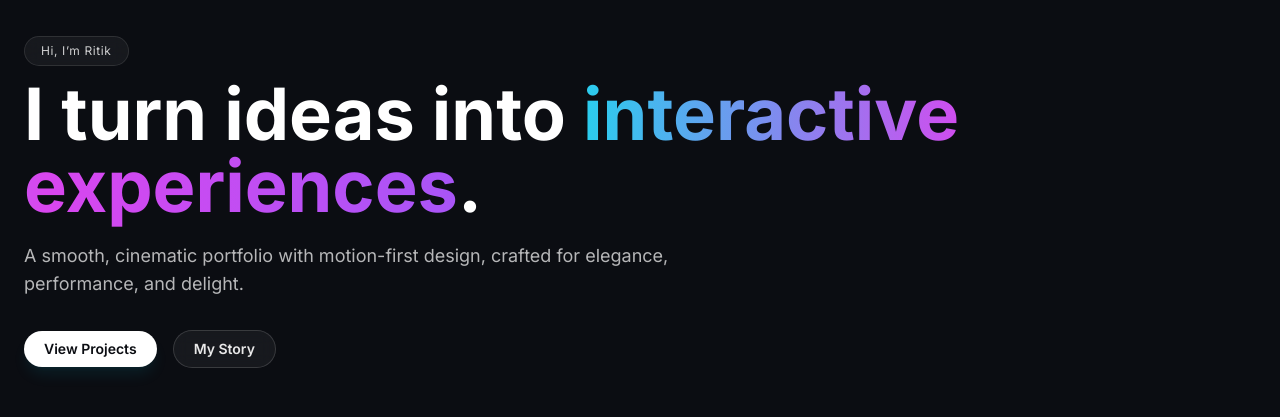
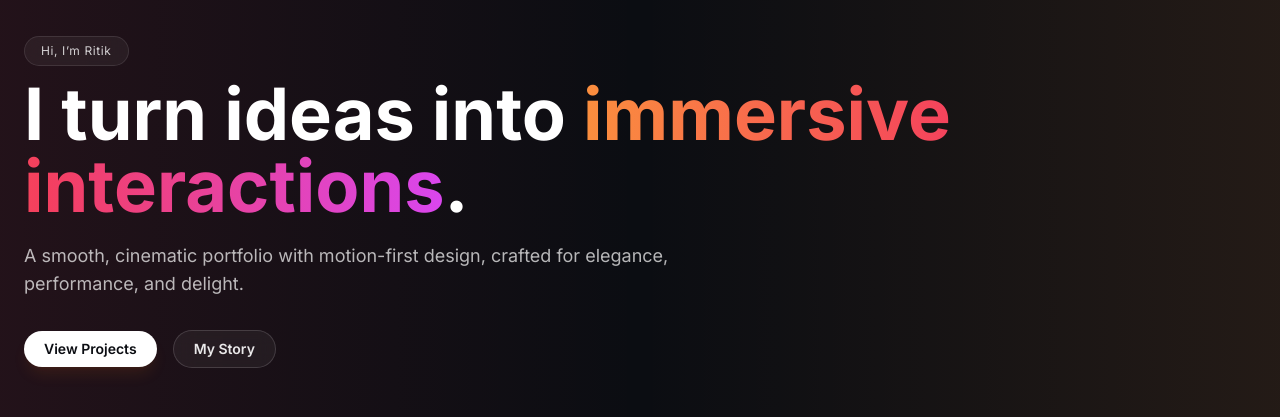
Before and after one commit to flamesdotblue/frontend-repo_tarvmh39_vsqvty, a React (Vite) app: page / in a window 1280 px wide. Shown: the part 198-615 px from the top of the page. Built offline with nearby package versions, Linux system fonts and the light colour scheme; a web font is replaced by a local one.

Commit message:
Update project prj_tarvmh39 - 2025-10-30T07:46:51.312Z

```diff
--- a/src/components/Hero.jsx
+++ b/src/components/Hero.jsx
@@ -7,13 +7,14 @@ export default function Hero() {
       {/* 3D Spline Scene */}
       <div className="absolute inset-0">
         <Spline
-          scene="https://prod.spline.design/igThmltzmqv5hkWo/scene.splinecode"
+          scene="https://prod.spline.design/cEecEwR6Ehj4iT8T/scene.splinecode"
           style={{ width: '100%', height: '100%' }}
         />
       </div>
 
       {/* Gradient overlay for depth without blocking interaction */}
-      <div className="pointer-events-none absolute inset-0 bg-gradient-to-b from-[#0b0d12]/30 via-[#0b0d12]/50 to-[#0b0d12]" />
+      <div className="pointer-events-none absolute inset-0 bg-gradient-to-b from-[#0b0d12]/20 via-[#0b0d12]/50 to-[#0b0d12]" />
+      <div className="pointer-events-none absolute inset-0 bg-gradient-to-r from-rose-500/10 via-transparent to-orange-400/10" />
 
       {/* Content */}
       <div className="relative z-10 mx-auto flex h-full max-w-7xl flex-col items-start justify-center px-6">
@@ -33,7 +34,7 @@ export default function Hero() {
           className="text-4xl font-extrabold leading-tight sm:text-6xl md:text-7xl"
         >
           I turn ideas into
-          <span className="bg-gradient-to-r from-cyan-400 via-fuchsia-500 to-purple-500 bg-clip-text text-transparent"> interactive experiences</span>.
+          <span className="bg-gradient-to-r from-orange-400 via-rose-500 to-fuchsia-500 bg-clip-text text-transparent"> immersive interactions</span>.
         </motion.h1>
 
         <motion.p
@@ -54,7 +55,7 @@ export default function Hero() {
         >
           <a
             href="#projects"
-            className="rounded-full bg-white px-5 py-2 text-sm font-semibold text-[#0b0d12] shadow-lg shadow-cyan-500/10 transition hover:scale-[1.02] hover:bg-gradient-to-r hover:from-cyan-400 hover:to-fuchsia-500 hover:text-white"
+            className="rounded-full bg-white px-5 py-2 text-sm font-semibold text-[#0b0d12] shadow-lg shadow-orange-500/10 transition hover:scale-[1.02] hover:bg-gradient-to-r hover:from-orange-400 hover:to-rose-500 hover:text-white"
           >
             View Projects
           </a>
```
Also changed, not shown: 1 other file (tests, documents, lock files or other folders).
